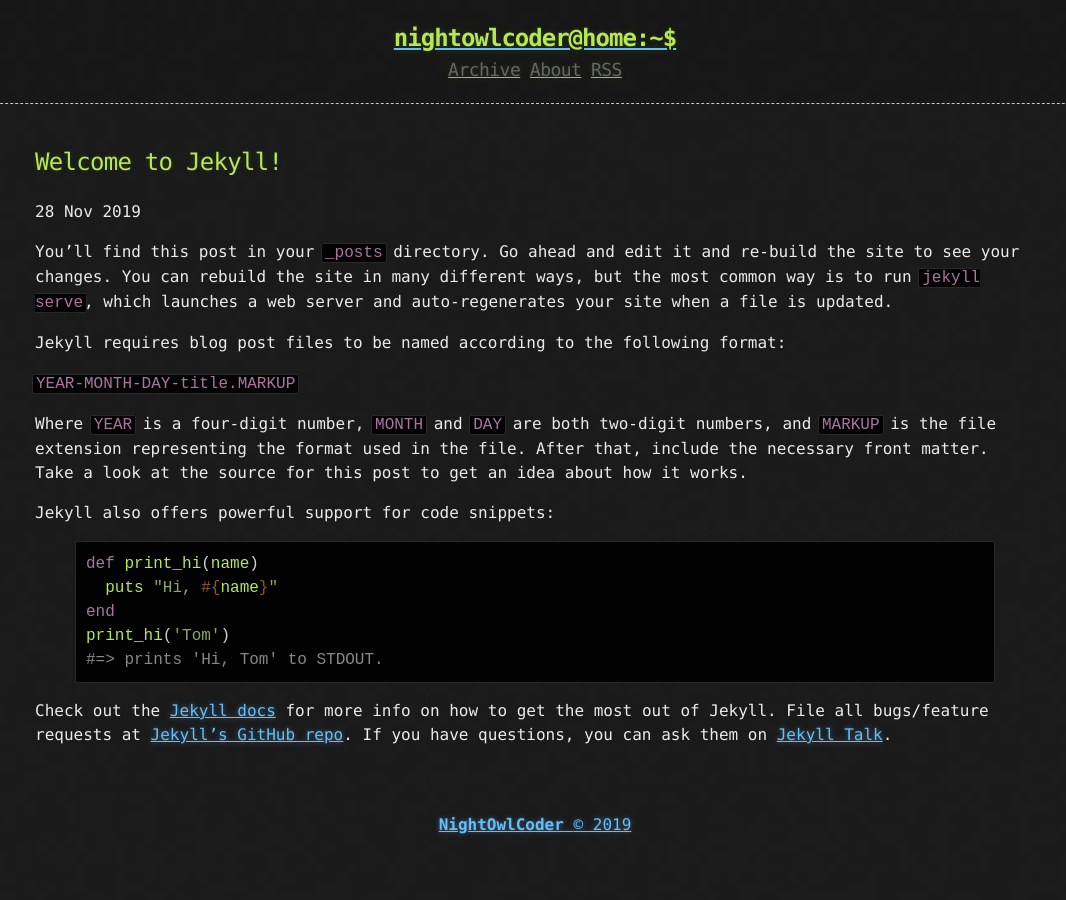
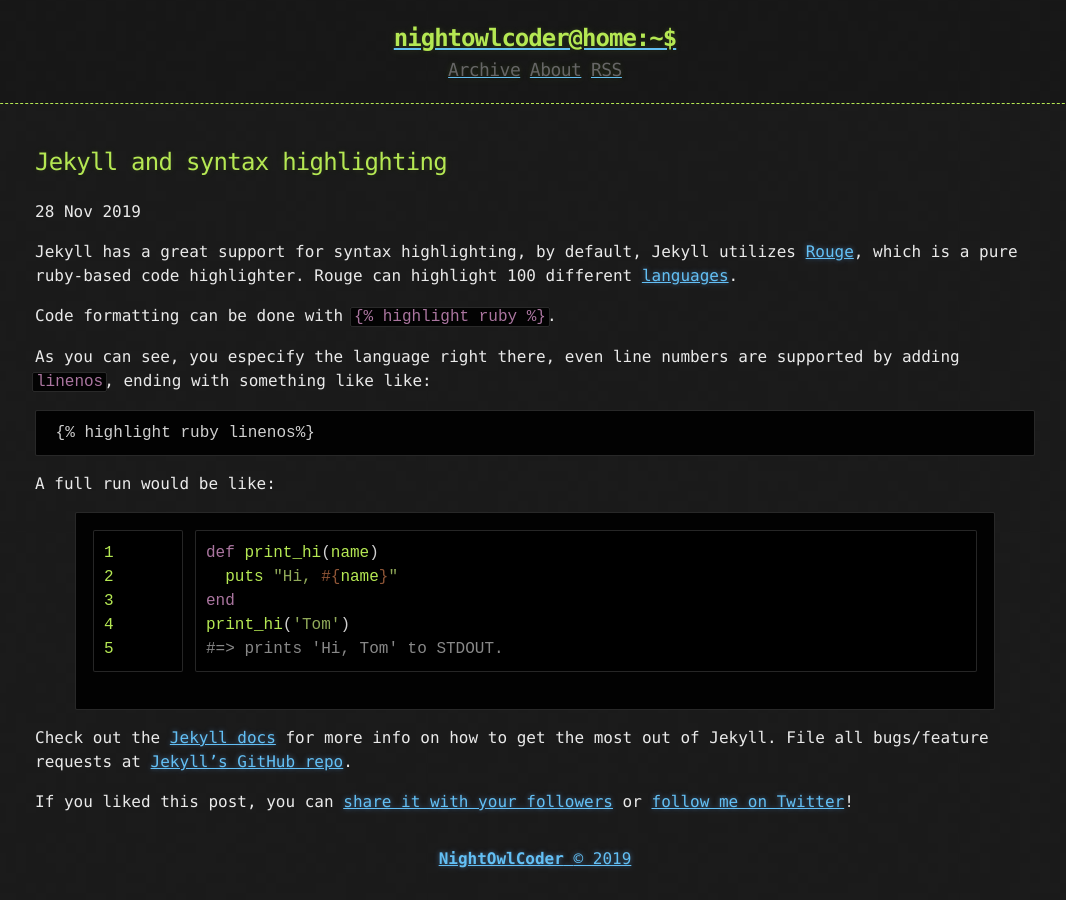
Before and after one commit to NightOwlCoder/NightOwlCoder.github.io, a Jekyll site: the page built from _posts/2019-11-27-welcome-to-jekyll.markdown, in a window 1280 px wide. Shown: the whole page, without its empty margins (105-1171 px from the left). Built offline with Jekyll 4.4.1, drawn with Linux system fonts in a browser that asks for light colours.

Commit message:
adding twitter

````diff
--- /dev/null
+++ b/_includes/twitter_plug.html
@@ -0,0 +1,5 @@
+If you liked this post, you can
+<a href="https://twitter.com/intent/tweet?url={{ site.url }}{{ page.url }}&text={{ page.title }}&via=OwlCoder"
+   target="_blank">
+  share it with your followers</a>
+or <a href="https://twitter.com/OwlCoder"> follow me on Twitter</a>!
--- a/_layouts/post.html
+++ b/_layouts/post.html
@@ -6,4 +6,5 @@
   <h2>{{ page.title }}</h2>
   <time datetime="{{ page.date | date_to_xmlschema }}" class="by-line">{{ page.date | date_to_string }}</time>
   {{ content }}
+  {% include twitter_plug.html %}
 </article>
--- a/_posts/2019-11-27-welcome-to-jekyll.markdown
+++ b/_posts/2019-11-27-welcome-to-jekyll.markdown
@@ -1,20 +1,22 @@
 ---
 layout: post
-title:  "Welcome to Jekyll!"
+title:  "Jekyll and syntax highlighting"
 date:   2019-11-27 20:52:25 -0800
-categories: jekyll update
+categories: jekyll githubpages markdown highlighting
 ---
-You’ll find this post in your `_posts` directory. Go ahead and edit it and re-build the site to see your changes. You can rebuild the site in many different ways, but the most common way is to run `jekyll serve`, which launches a web server and auto-regenerates your site when a file is updated.
+Jekyll has a great support for syntax highlighting, by default, Jekyll utilizes [Rouge](http://rouge.jneen.net/), which is a pure ruby-based code highlighter. Rouge can highlight 100 different [languages](https://github.com/rouge-ruby/rouge/wiki/List-of-supported-languages-and-lexers).
 
-Jekyll requires blog post files to be named according to the following format:
+Code formatting can be done with `{% raw %}{% highlight ruby %}{% endraw %}`.
 
-`YEAR-MONTH-DAY-title.MARKUP`
+As you can see, you especify the language right there, even line numbers are supported by adding `linenos`, ending with something like like:
 
-Where `YEAR` is a four-digit number, `MONTH` and `DAY` are both two-digit numbers, and `MARKUP` is the file extension representing the format used in the file. After that, include the necessary front matter. Take a look at the source for this post to get an idea about how it works.
+ ```
+ {% raw %}{% highlight ruby linenos%}{% endraw %}
+ ```
 
-Jekyll also offers powerful support for code snippets:
+ A full run would be like:
 
-{% highlight ruby %}
+{% highlight ruby linenos %}
 def print_hi(name)
   puts "Hi, #{name}"
 end
@@ -22,8 +24,7 @@
 #=> prints 'Hi, Tom' to STDOUT.
 {% endhighlight %}
 
-Check out the [Jekyll docs][jekyll-docs] for more info on how to get the most out of Jekyll. File all bugs/feature requests at [Jekyll’s GitHub repo][jekyll-gh]. If you have questions, you can ask them on [Jekyll Talk][jekyll-talk].
+Check out the [Jekyll docs][jekyll-docs] for more info on how to get the most out of Jekyll. File all bugs/feature requests at [Jekyll’s GitHub repo][jekyll-gh].
 
 [jekyll-docs]: https://jekyllrb.com/docs/home
 [jekyll-gh]:   https://github.com/jekyll/jekyll
-[jekyll-talk]: https://talk.jekyllrb.com/
````
Also changed, not shown: _posts/2019-11-23-XAML-Formatting.markdown (+6 -6 lines), _posts/2019-11-28-escape-that.markdown (added, +22 -0 lines).
